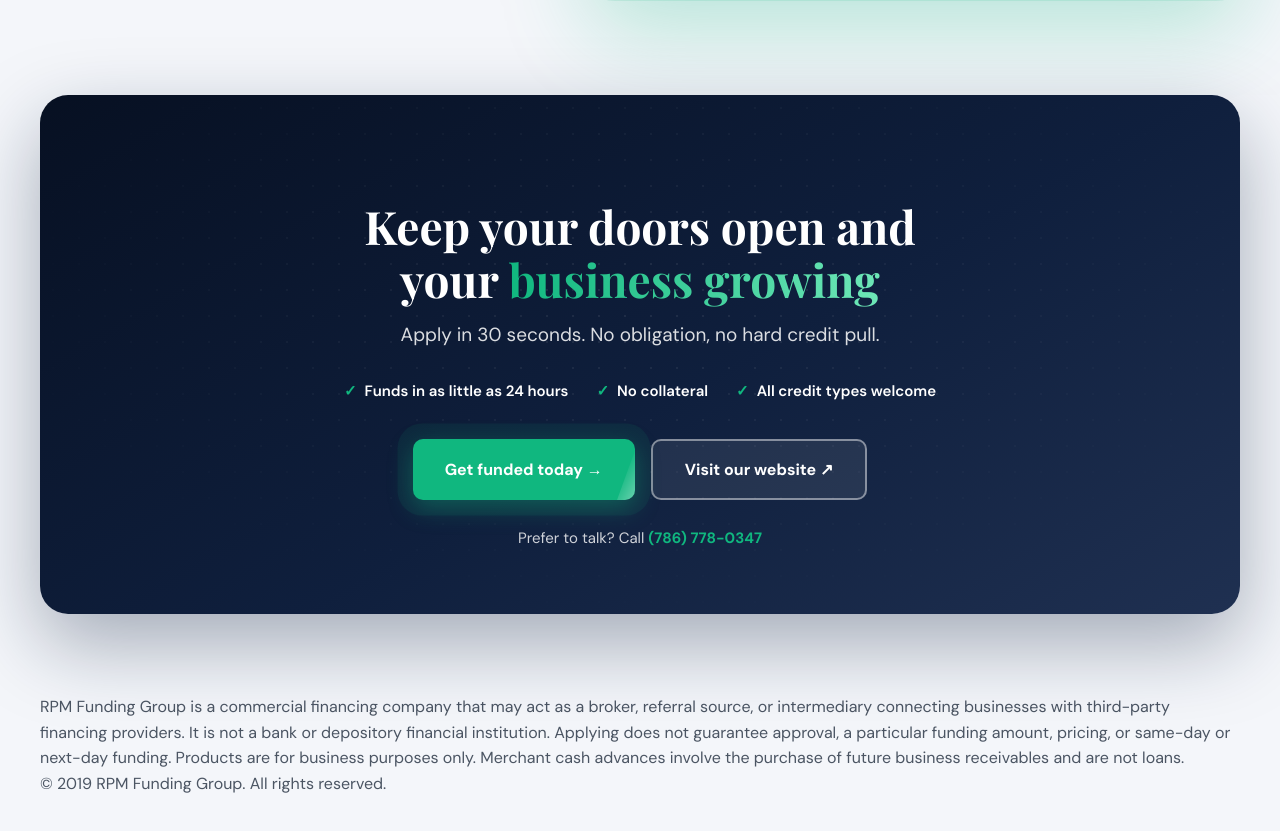
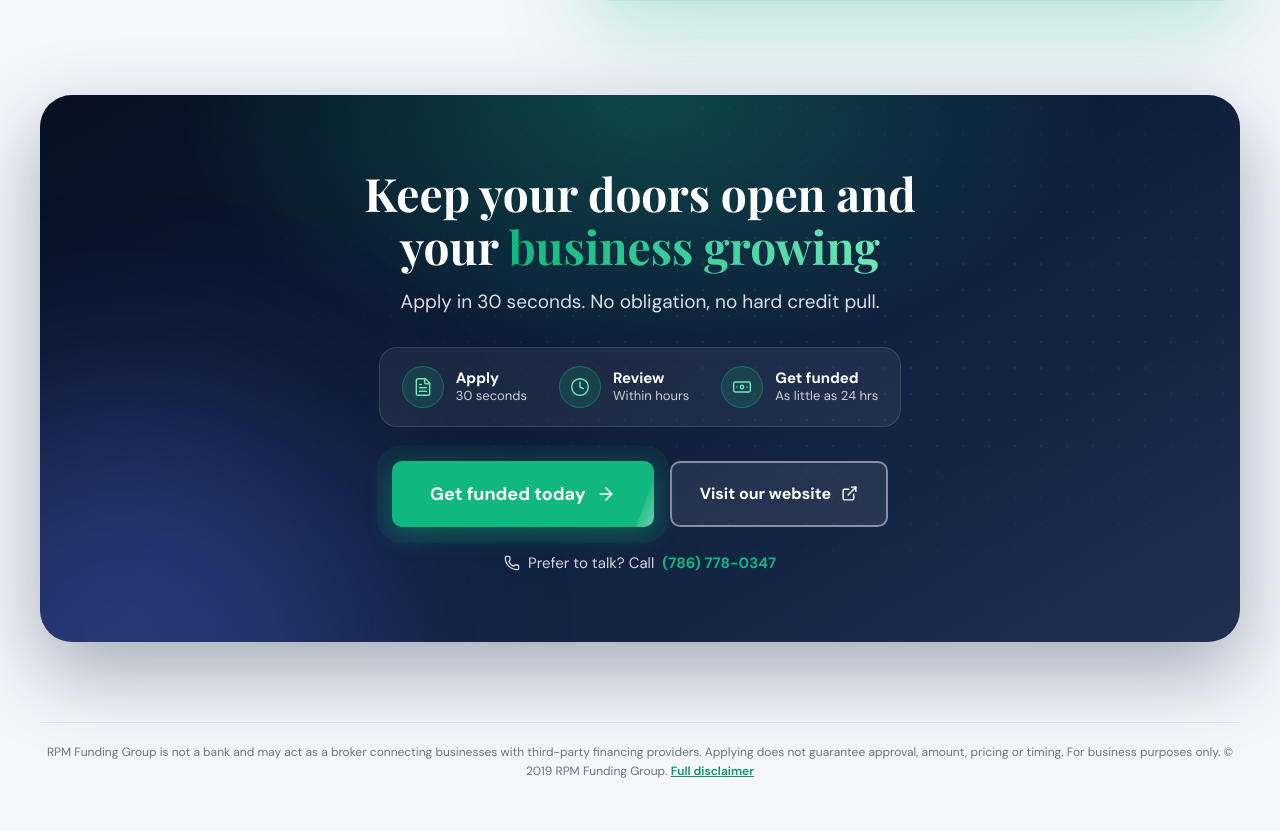
Before and after one commit to SofttikTech/client-rpm-funding-landing, a React (Vite) app: page / in a window 1280 px wide. Shown: the part 1666-2497 px from the top of the page. Before the commit the page ends 2463 px from the top, so only its background shows below. Built offline with nearby package versions, Linux system fonts and the light colour scheme.

Commit message:
CTA box: centered with steps timeline, larger button, no photo; one-line disclaimer

```diff
--- a/src/components/FinalCta/FinalCta.css
+++ b/src/components/FinalCta/FinalCta.css
@@ -1,31 +1,41 @@
-.rpm-final-cta { position: relative; overflow: hidden; text-align: center; color: #fff; border-radius: 28px; padding: 80px 32px 64px; margin-bottom: 80px; background: linear-gradient(150deg, var(--rpm-navy-dark), var(--rpm-navy) 55%, var(--rpm-navy-light)); box-shadow: 0 30px 80px rgba(15, 31, 61, 0.35); }
-.rpm-final-cta::before { content: ''; position: absolute; inset: 0; background-image: radial-gradient(rgba(255, 255, 255, 0.08) 1px, transparent 1.5px); background-size: 26px 26px; -webkit-mask-image: radial-gradient(ellipse 70% 80% at 50% 40%, #000, transparent 80%); mask-image: radial-gradient(ellipse 70% 80% at 50% 40%, #000, transparent 80%); pointer-events: none; }
-.rpm-final-cta-glow { position: absolute; width: 520px; height: 520px; top: -240px; left: 50%; margin-left: -260px; border-radius: 50%; background: rgba(16, 183, 127, 0.4); filter: blur(100px); pointer-events: none; }
-.rpm-final-cta > * { position: relative; }
+.rpm-final-cta { position: relative; overflow: hidden; text-align: center; color: #fff; border-radius: 32px; padding: 72px 48px 64px; margin-bottom: 80px; background: radial-gradient(ellipse 55% 70% at 50% 0%, rgba(16, 183, 127, 0.3), transparent 70%), linear-gradient(150deg, var(--rpm-navy-dark), var(--rpm-navy) 55%, var(--rpm-navy-light)); box-shadow: 0 30px 80px rgba(15, 31, 61, 0.35); }
+.rpm-final-cta::before { content: ''; position: absolute; inset: 0; background-image: radial-gradient(rgba(255, 255, 255, 0.07) 1px, transparent 1.5px); background-size: 26px 26px; -webkit-mask-image: radial-gradient(ellipse 80% 80% at 70% 40%, #000, transparent 80%); mask-image: radial-gradient(ellipse 80% 80% at 70% 40%, #000, transparent 80%); pointer-events: none; }
+.rpm-final-cta-glow { position: absolute; width: 480px; height: 480px; left: -160px; bottom: -240px; border-radius: 50%; background: rgba(90, 110, 235, 0.35); filter: blur(100px); pointer-events: none; }
+.rpm-final-cta-copy { position: relative; }
 .rpm-final-cta-title { font-family: var(--rpm-font-head); font-size: 46px; line-height: 1.15; max-width: 760px; margin: 0 auto 14px; text-wrap: balance; }
 .rpm-final-cta-title em { font-style: normal; background: linear-gradient(90deg, var(--rpm-emerald), #6ee7b7); -webkit-background-clip: text; background-clip: text; color: transparent; }
-.rpm-final-cta-sub { font-size: 19px; color: rgba(255, 255, 255, 0.85); margin-bottom: 28px; }
-.rpm-final-cta-perks { list-style: none; display: flex; flex-wrap: wrap; justify-content: center; gap: 10px 28px; margin-bottom: 36px; }
-.rpm-final-cta-perk { font-size: 15px; font-weight: 600; }
-.rpm-final-cta-perk::before { content: '✓'; color: var(--rpm-emerald); font-weight: 800; margin-right: 8px; }
-.rpm-final-cta-actions { display: flex; flex-wrap: wrap; justify-content: center; gap: 16px; margin-bottom: 26px; }
-.rpm-final-cta-call { font-size: 15px; color: rgba(255, 255, 255, 0.8); }
-.rpm-final-cta-call a { color: var(--rpm-emerald); font-weight: 700; }
+.rpm-final-cta-sub { font-size: 19px; color: rgba(255, 255, 255, 0.85); margin-bottom: 30px; }
 
+.rpm-final-cta-steps { list-style: none; display: grid; grid-template-columns: repeat(3, auto); justify-content: center; gap: 12px 32px; margin: 0 auto 34px; width: fit-content; text-align: left; padding: 18px 22px; border-radius: 18px; background: rgba(255, 255, 255, 0.06); border: 1px solid rgba(255, 255, 255, 0.12); }
+.rpm-final-cta-step { display: flex; align-items: center; gap: 12px; }
+.rpm-final-cta-step-icon { flex: none; display: flex; align-items: center; justify-content: center; width: 42px; height: 42px; border-radius: 50%; color: #6ee7b7; background: rgba(16, 183, 127, 0.16); border: 1px solid rgba(16, 183, 127, 0.4); }
+.rpm-final-cta-step-copy { display: flex; flex-direction: column; line-height: 1.3; }
+.rpm-final-cta-step-title { font-size: 15px; font-weight: 700; }
+.rpm-final-cta-step-text { font-size: 13px; color: rgba(255, 255, 255, 0.78); }
+
+.rpm-final-cta-actions { display: flex; flex-wrap: wrap; justify-content: center; gap: 16px; margin-bottom: 24px; }
+.rpm-final-cta-main { font-size: 18px; padding: 20px 38px; }
+.rpm-final-cta-actions .rpm-btn-ghost { padding: 18px 28px; }
+.rpm-final-cta-call { display: inline-flex; align-items: center; gap: 8px; font-size: 15px; color: rgba(255, 255, 255, 0.82); }
+.rpm-final-cta-call b { color: var(--rpm-emerald); font-weight: 700; }
+
+
+@media (prefers-reduced-motion: reduce) {
+  }
+
+@media (max-width: 900px) {
+  .rpm-final-cta { padding: 52px 28px; }
+  .rpm-final-cta-title { font-size: 36px; }
+  .rpm-final-cta-steps { grid-template-columns: 1fr; }
+}
 @media (max-width: 600px) {
-  .rpm-final-cta { padding: 52px 20px 44px; }
-  .rpm-final-cta-title { font-size: 32px; }
+  .rpm-final-cta { padding: 40px 22px; border-radius: 24px; }
+  .rpm-final-cta-title { font-size: 30px; }
   .rpm-final-cta-sub { font-size: 17px; }
   .rpm-final-cta-actions .rpm-btn { width: 100%; }
 }
 
-@media (max-width: 960px) { @media (max-width: 600px) {
 .rpm-final { padding: 0 0 56px; background: var(--rpm-bg); }
-
-
-.rpm-final-footer { border-top: 1px solid var(--rpm-border); padding-top: 28px; }
-.rpm-final-footer-text { font-size: 12px; line-height: 1.7; color: #6b7280; margin-bottom: 12px; }
-.rpm-final-footer-copy { font-size: 12px; color: #6b7280; }
-
-@media (max-width: 600px) {
-    }
+.rpm-final-footer { border-top: 1px solid var(--rpm-border); padding-top: 20px; }
+.rpm-final-footer-text { font-size: 12px; line-height: 1.6; color: #6b7280; text-align: center; }
+.rpm-final-footer-link { color: var(--rpm-emerald-dark); font-weight: 600; text-decoration: underline; }
--- a/src/components/FinalCta/FinalCta.jsx
+++ b/src/components/FinalCta/FinalCta.jsx
@@ -1,4 +1,5 @@
-import { PHONE_DISPLAY, PHONE_HREF, WEBSITE_URL } from '../../config'
+import { ArrowRight, ExternalLink, FileText, Clock, Banknote, Phone } from 'lucide-react'
+import { PHONE_DISPLAY, PHONE_HREF, WEBSITE_URL, DISCLAIMER_URL } from '../../config'
 import Reveal from '../Reveal/Reveal'
 import './FinalCta.css'
 
@@ -8,26 +9,43 @@ function FinalCta({ onApply }) {
       <div className="rpm-container">
         <Reveal className="rpm-final-cta">
           <span className="rpm-final-cta-glow" />
-          <h2 className="rpm-final-cta-title">Keep your doors open and your <em>business growing</em></h2>
-          <p className="rpm-final-cta-sub">Apply in 30 seconds. No obligation, no hard credit pull.</p>
-          <ul className="rpm-final-cta-perks">
-            {PERKS.map((item) => <li key={item} className="rpm-final-cta-perk">{item}</li>)}
-          </ul>
-          <div className="rpm-final-cta-actions">
-            <button type="button" className="rpm-btn rpm-btn-pulse" onClick={onApply}>Get funded today →</button>
-            <a className="rpm-btn rpm-btn-ghost" href={WEBSITE_URL} target="_blank" rel="noreferrer">Visit our website ↗</a>
+          <div className="rpm-final-cta-copy">
+            <h2 className="rpm-final-cta-title">Keep your doors open and your <em>business growing</em></h2>
+            <p className="rpm-final-cta-sub">Apply in 30 seconds. No obligation, no hard credit pull.</p>
+
+            <ol className="rpm-final-cta-steps">
+              {STEPS.map(({ Icon, title, text }) => (
+                <li key={title} className="rpm-final-cta-step">
+                  <span className="rpm-final-cta-step-icon"><Icon size={20} strokeWidth={1.75} aria-hidden="true" /></span>
+                  <span className="rpm-final-cta-step-copy">
+                    <strong className="rpm-final-cta-step-title">{title}</strong>
+                    <span className="rpm-final-cta-step-text">{text}</span>
+                  </span>
+                </li>
+              ))}
+            </ol>
+
+            <div className="rpm-final-cta-actions">
+              <button type="button" className="rpm-btn rpm-btn-pulse rpm-final-cta-main" onClick={onApply}>Get funded today <ArrowRight size={20} aria-hidden="true" /></button>
+              <a className="rpm-btn rpm-btn-ghost" href={WEBSITE_URL} target="_blank" rel="noreferrer">Visit our website <ExternalLink size={17} aria-hidden="true" /></a>
+            </div>
+            <a className="rpm-final-cta-call" href={PHONE_HREF}><Phone size={16} aria-hidden="true" /> Prefer to talk? Call <b>{PHONE_DISPLAY}</b></a>
           </div>
-          <p className="rpm-final-cta-call">Prefer to talk? Call <a href={PHONE_HREF}>{PHONE_DISPLAY}</a></p>
+
         </Reveal>
 
         <footer className="rpm-final-footer">
-          <p className="rpm-final-footer-text">RPM Funding Group is a commercial financing company that may act as a broker, referral source, or intermediary connecting businesses with third-party financing providers. It is not a bank or depository financial institution. Applying does not guarantee approval, a particular funding amount, pricing, or same-day or next-day funding. Products are for business purposes only. Merchant cash advances involve the purchase of future business receivables and are not loans.</p>
-          <p className="rpm-final-footer-copy">© 2019 RPM Funding Group. All rights reserved.</p>
+          <p className="rpm-final-footer-text">RPM Funding Group is not a bank and may act as a broker connecting businesses with third-party financing providers. Applying does not guarantee approval, amount, pricing or timing. For business purposes only. © 2019 RPM Funding Group. <a className="rpm-final-footer-link" href={DISCLAIMER_URL} target="_blank" rel="noreferrer">Full disclaimer</a></p>
         </footer>
       </div>
     </section>
   )
 }
 
-const PERKS = ['Funds in as little as 24 hours', 'No collateral', 'All credit types welcome']
+const STEPS = [
+  { Icon: FileText, title: 'Apply', text: '30 seconds' },
+  { Icon: Clock, title: 'Review', text: 'Within hours' },
+  { Icon: Banknote, title: 'Get funded', text: 'As little as 24 hrs' }
+]
+
 export default FinalCta
--- a/src/config.js
+++ b/src/config.js
@@ -3,3 +3,4 @@ export const FORM_URL = 'https://app.sellagent.ai/f/fa9674dbd3406c74';
 export const PHONE_DISPLAY = '(786) 778-0347';
 export const PHONE_HREF = 'tel:+17867780347';
 export const WEBSITE_URL = 'https://rpmfundingco.com/';
+export const DISCLAIMER_URL = 'https://rpmfundingco.com/disclaimer';
```
